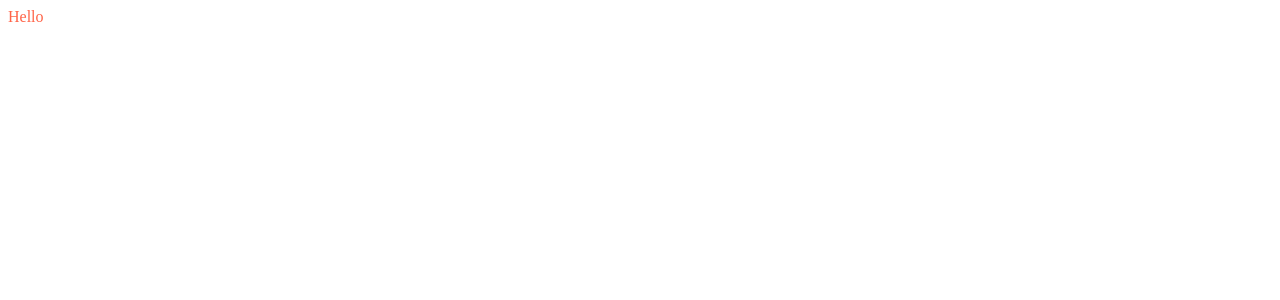
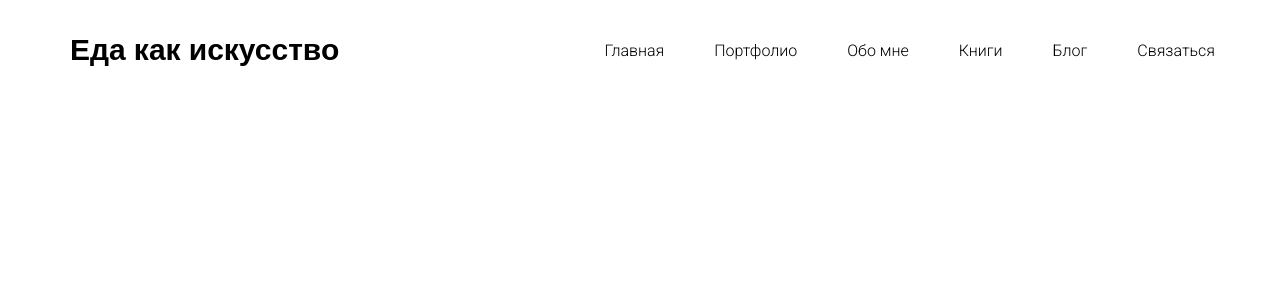
Before and after one commit to NikitOS-1/food-blog, a React (Create React App) app: page / in a window 1280 px wide. Shown: the top 300 px of the page. Built offline with nearby package versions, Linux system fonts and the light colour scheme.

Commit message:
add components App and Header with style

```diff
--- /dev/null
+++ b/src/Header/Header.module.scss
@@ -0,0 +1,70 @@
+@import url('https://fonts.googleapis.com/css2?family=Nunito+Sans:ital,wght@1,300&family=Nunito:ital,wght@0,200;0,300;0,400;0,500;0,600;0,700;0,800;0,900;0,1000;1,200;1,300;1,400;1,500;1,600;1,700;1,800;1,900;1,1000&family=Poppins&family=Roboto:wght@300&display=swap');
+// $Poppins:'Poppins',
+// sans-serif;
+// //---
+$Nunito:'Nunito',
+sans-serif;
+// title
+$Roboto:'Roboto',
+sans-serif;
+// text
+$testColor1:tomato;
+$testColor2:rgb(221, 245, 0);
+
+
+
+* {
+    box-sizing: border-box;
+    margin: 0px;
+    padding: 0px;
+}
+
+.header {
+    display: flex;
+    align-items: center;
+    justify-content: space-between;
+    max-width: 1270px;
+    margin: 0 auto;
+    padding: 0 15px;
+    height: 100px;
+
+    .logo {
+        margin-left: 50px;
+
+        h2 {
+            font-family: $Nunito;
+            font-size: 30px;
+        }
+    }
+
+    .nav {
+        ul {
+            display: flex;
+            list-style: none;
+
+            li {
+                margin-right: 40px;
+
+                a {
+                    font-family: $Roboto;
+                    padding: 5px;
+                    text-decoration: none;
+                    color: black;
+                    font-size: 16px;
+
+                    &:hover {
+                        color: rgba(0, 0, 0, 0.428);
+                    }
+
+                    &:active {
+                        color: rgba(0, 0, 0, 0.22);
+                    }
+
+                    &:focus {
+                        color: rgba(0, 0, 0, 0.22);
+                    }
+                }
+            }
+        }
+    }
+}
--- /dev/null
+++ b/src/Header/Header.tsx
@@ -0,0 +1,38 @@
+import style from "./Header.module.scss";
+
+type Props = {};
+
+const Header = () => {
+  return (
+    <>
+      <header className={style.header}>
+        <div className={style.logo}>
+          <h2>Еда как искусство</h2>
+        </div>
+        <nav className={style.nav}>
+          <ul>
+            <li>
+              <a href="#">Главная</a>
+            </li>
+            <li>
+              <a href="#">Портфолио</a>
+            </li>
+            <li>
+              <a href="#">Обо мне</a>
+            </li>
+            <li>
+              <a href="#">Книги</a>
+            </li>
+            <li>
+              <a href="#">Блог</a>
+            </li>
+            <li>
+              <a href="#">Связаться</a>
+            </li>
+          </ul>
+        </nav>
+      </header>
+    </>
+  );
+};
+export default Header;
--- /dev/null
+++ b/src/container/App/App.tsx
@@ -0,0 +1,9 @@
+import Header from "../../Header/Header";
+
+type Props = {};
+
+const App = (props: Props) => {
+  return <>{<Header />}</>;
+};
+
+export default App;
--- a/src/index.module.scss
+++ /dev/null
@@ -1,5 +0,0 @@
-$tomato: tomato;
-
-.tomato {
-    color: $tomato
-}
--- a/src/index.tsx
+++ b/src/index.tsx
@@ -1,14 +1,6 @@
 import React from "react";
 import ReactDOM from "react-dom/client";
-import style from "./index.module.scss";
-
-const App = () => {
-  return (
-    <>
-      <div className={style.tomato}>Hello</div>
-    </>
-  );
-};
+import App from "./container/App/App";
 
 const root = ReactDOM.createRoot(
   document.getElementById("root") as HTMLElement
```
